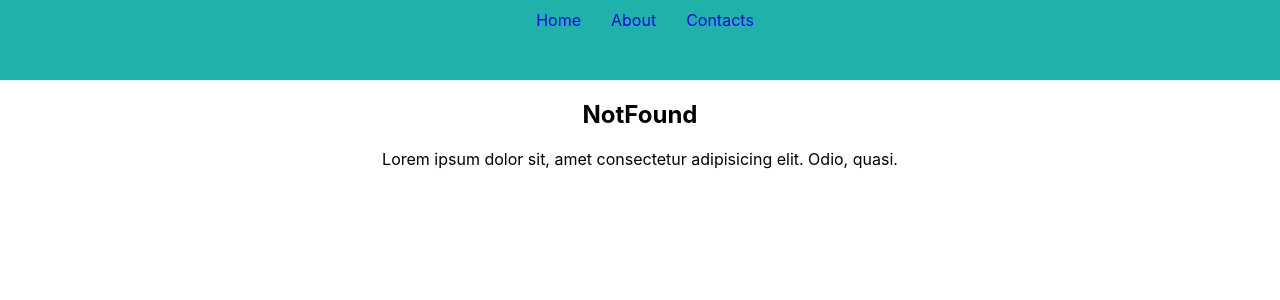
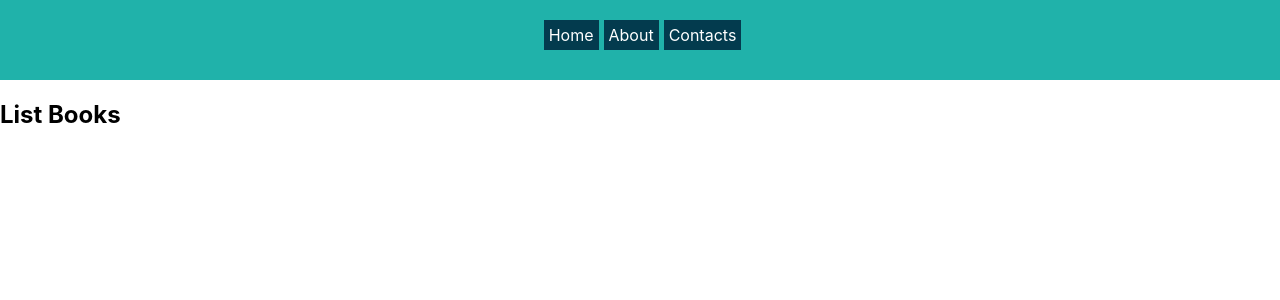
Before and after one commit to ITStepPV321/react-pv321, a JavaScript app: page /books in a window 1280 px wide. Shown: the top 300 px of the page. Built offline with nearby package versions, Linux system fonts and the light colour scheme; the HTML template or start-up script is replaced by a standard one.

Commit message:
added child routing variant1

```diff
--- a/src/App.css
+++ b/src/App.css
@@ -43,16 +43,32 @@
   background-color: lightseagreen;
   color:white;
 }
+nav{
+    padding-top: 20px;
+}
 
 nav a{
   display: inline-block;
   padding: 5px;
   margin-left: 5px;
+
   /* margin: 6px; */
   text-decoration: none;
+  background-color: rgb(3, 59, 78);
+  color: white;
+
+
 }
 
 nav a:hover{
   cursor:pointer;
   background-color: lightblue;
 }
+
+.main-context{
+  display: flex;
+}
+
+aside{
+  border: 1px solid black;
+}
--- a/src/App.js
+++ b/src/App.js
@@ -4,6 +4,7 @@ import NotFound from './components/NotFound';
 import Home from './components/Home';
 import Menu from './components/Menu';
 import { Routes, Route } from 'react-router-dom';
+import BooksLayout from './components/books/BooksLayout';
 
 function App() {
   return (
@@ -11,18 +12,26 @@ function App() {
       <header className='header'>
         <Menu />
       </header>
+      <div className="main-context">
         <main>
           <Routes>
             <Route path="/" element={<Home/>} />
             <Route path="about" element={<About/>} />
             {/* <Route path="contacts" element={<Contacts/>} /> */}
+            <Route path="books/*" element={<BooksLayout/>}/>
             <Route path="*" element={<NotFound/>}/>
           </Routes>
           {/* <Home /> */}
           {/* <About />
           <NotFound /> */}
+        </main>
+        {/* <aside>
+        <Routes>
+            <Route path="contacts" element={<h2>Our Contacts</h2>} />
+          </Routes>
+        </aside> */}
+      </div>
 
-      </main>
     </div>
 
   );
--- a/src/components/Menu.js
+++ b/src/components/Menu.js
@@ -1,11 +1,13 @@
-import { Link } from "react-router-dom";
+import { Link, NavLink } from "react-router-dom";
 
 export default function Menu(){
     return(
         <nav>
-            <a><Link to="/"> Home</Link></a>
-            <a> <Link to="/about">About</Link></a>
-            <a> <Link to="/contacts"> Contacts</Link></a>
+            {/* The public API for rendering a history-aware <a> */}
+            {/* <NavLink className=""></NavLink> */}
+            <Link to="/"> Home</Link>
+            <Link to="/about">About</Link>
+            <Link to="/contacts"> Contacts</Link>
         </nav>
     )
 }
--- /dev/null
+++ b/src/components/books/BooksLayout.js
@@ -0,0 +1,14 @@
+import { Route, Routes } from "react-router-dom";
+
+export default function BooksLayout(){
+    return(
+    <div>
+          <Routes>
+            <Route path="" element={<h2>List Books</h2>}/>
+            <Route path="1" element={<h2> Book 1</h2>}/>
+            <Route path="2" element={<h2> Book 2</h2>}/>
+            <Route path="history" element={<h2> Category History Book </h2>}/>
+            <Route path="*" element={<h2>List Books</h2>}/>
+        </Routes>
+    </div>)
+}
```
Lines whose indentation alone changed are shown as unchanged.
